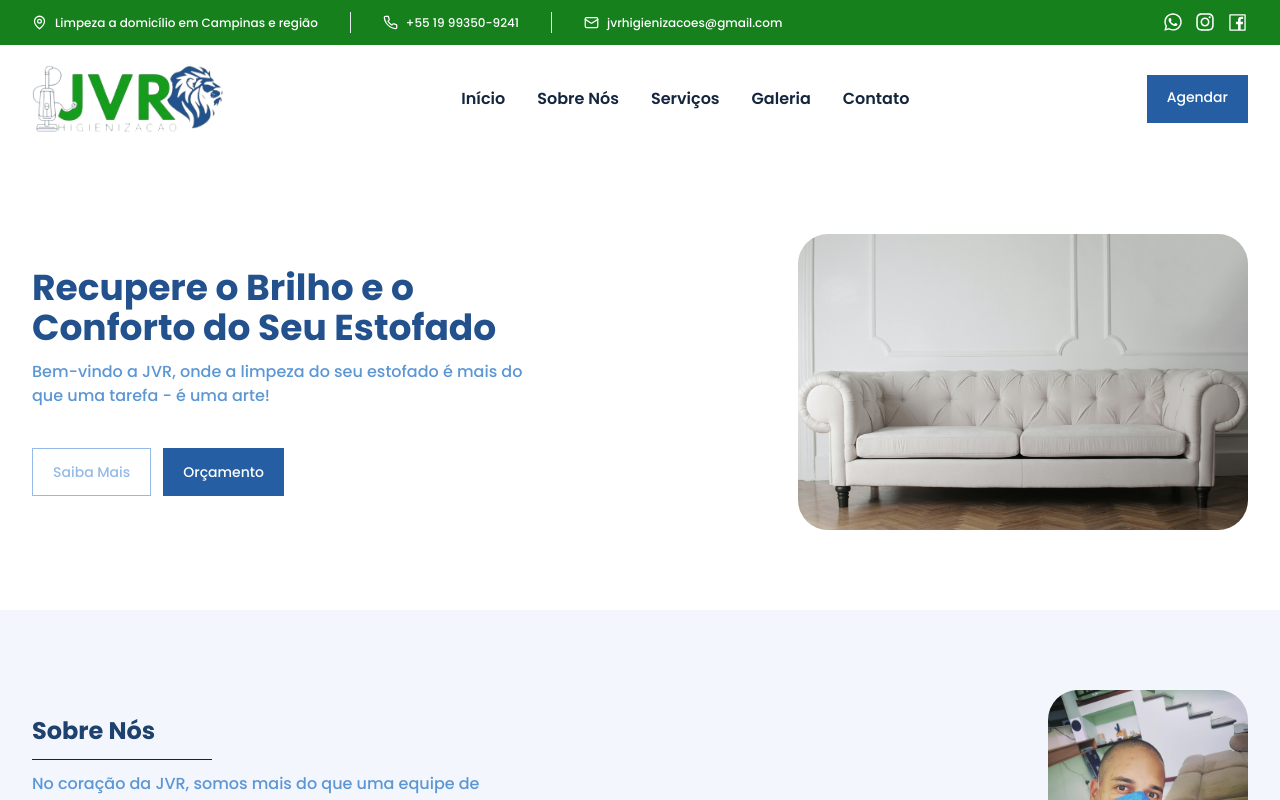
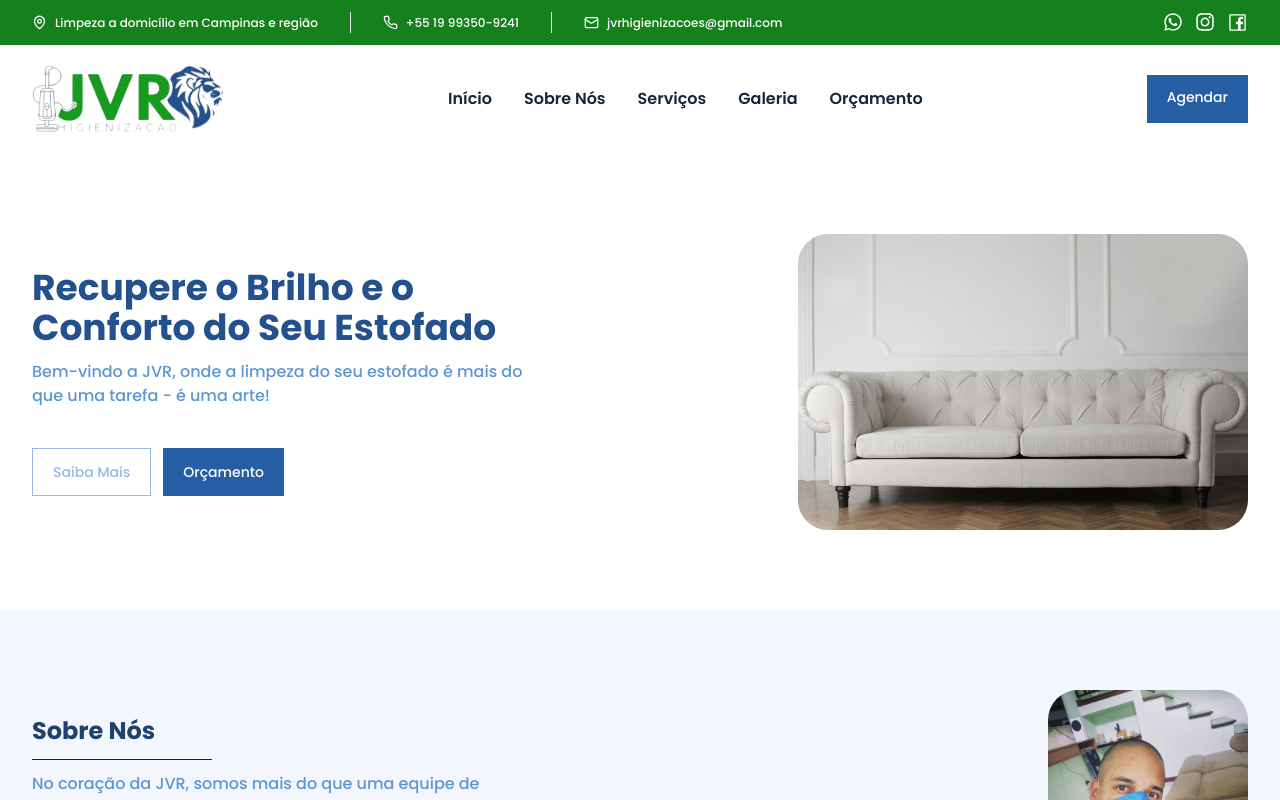
Before and after one commit to guibleone/jrv-website, a Next.js app: page / in a window 1280 px wide. Shown: the top 800 px of the page. Built offline with nearby package versions, Linux system fonts and the light colour scheme.

Commit message:
Changed contato to orçamento

```diff
--- a/app/(home)/_components/contact/contatc.tsx
+++ b/app/(home)/_components/contact/contatc.tsx
@@ -5,7 +5,7 @@ import { AtSign, Mail, PhoneIcon } from "lucide-react";
 export const Contact = () => {
   return (
     <section
-      id="contato"
+      id="orçamento"
       className="max-w-screen-md mx-auto w-full px-8 py-10 sm:py-20"
     >
       <div className="flex justify-center flex-col items-center gap-2">
--- a/app/(home)/_components/footer.tsx
+++ b/app/(home)/_components/footer.tsx
@@ -12,7 +12,7 @@ const links = [
   { name: "Sobre Nós", href: "sobre-nós" },
   { name: "Serviços", href: "serviços" },
   { name: "Galeria", href: "galeria" },
-  { name: "Contato", href: "contato" },
+  { name: "Orçamento", href: "orçamento" },
 ];
 
 export const Footer = () => {
--- a/app/(home)/_components/hero.tsx
+++ b/app/(home)/_components/hero.tsx
@@ -38,7 +38,7 @@ export const Hero = () => {
               Saiba Mais
             </Button>
             <Button
-              onClick={() => scrollToSection("contato")}
+              onClick={() => scrollToSection("orçamento")}
               variant={"default"}
             >
               Orçamento
--- a/app/(home)/_components/navbar/navbar.tsx
+++ b/app/(home)/_components/navbar/navbar.tsx
@@ -2,7 +2,7 @@
 import Image from "next/image";
 import Drawer from "./drawer";
 import { Button } from "@/components/ui/button";
-import { Home, Phone, Users } from "lucide-react";
+import { Home, PencilIcon, Phone, Users } from "lucide-react";
 import { ImImages } from "react-icons/im";
 import { GiVacuumCleaner } from "react-icons/gi";
 import { useRef } from "react";
@@ -12,7 +12,7 @@ const links = [
   { name: "Sobre Nós", href: "sobre-nós" },
   { name: "Serviços", href: "serviços" },
   { name: "Galeria", href: "galeria" },
-  { name: "Contato", href: "contato" },
+  { name: "Orçamento", href: "orçamento" },
 ];
 
 export const Navbar = () => {
@@ -100,11 +100,11 @@ export const Navbar = () => {
               </div>
               <div
                 className="border-b flex gap-2 items-center font-medium border-gray-900 pb-2"
-                onClick={() => scrollToSection("contato")}
+                onClick={() => scrollToSection("orçamento")}
               >
-                <Phone size={20} />
+                <PencilIcon size={20} />
                 <span className="text-gray-900 text-sm hover:text-gray-400">
-                  Contato
+                  Orçamento
                 </span>
               </div>
 
--- a/app/(home)/_components/services/services.tsx
+++ b/app/(home)/_components/services/services.tsx
@@ -17,28 +17,28 @@ const services = [
     description:
       "Limpeza completa de bancos, vidros e teto, hidratação e revitalização de plásticos, higienização de carpetes e porta-malas, além de uma lavagem externa com pneu pretinho.",
     image: "/limpeza-carro.jpeg",
-    link: "contato",
+    link: "orçamento",
   },
   {
     title: "Impermeabilização",
     description:
       "A impermeabilização aplica uma camada protetora que atua nas fibras dos tecidos, aumentando sua durabilidade e resistência contra líquidos, reduzindo a acumulação de sujeira.",
     image: "/impermeabilização.jpeg",
-    link: "contato",
+    link: "orçamento",
   },
   {
     title: "Higienização Completa",
     description:
       "A higienização e limpeza de estofados envolve a eliminação de bactérias. Esse processo é realizado utilizando produtos biodegradáveis, seguido pela remoção da sujeira através da extração",
     image: "/higienização.jpeg",
-    link: "contato",
+    link: "orçamento",
   },
   {
     title: "Limpeza de Tapetes",
     description:
       "A limpeza de tapetes é realizada com produtos específicos para cada tipo de fibra, garantindo a remoção de manchas e sujeiras, além de eliminar ácaros e bactérias.",
     image: "/limpeza-tapetes.jpeg",
-    link: "contato",
+    link: "orçamento",
   },
 ];
 
```
